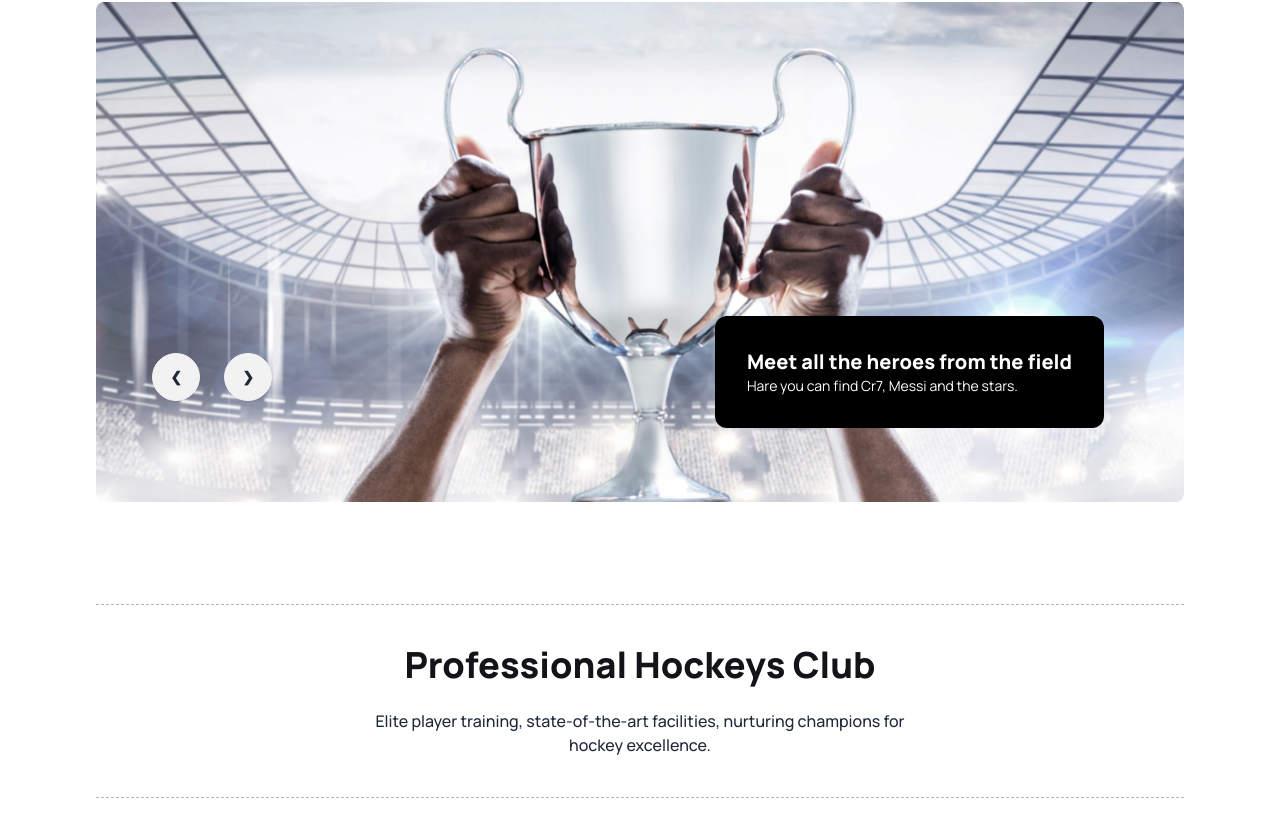
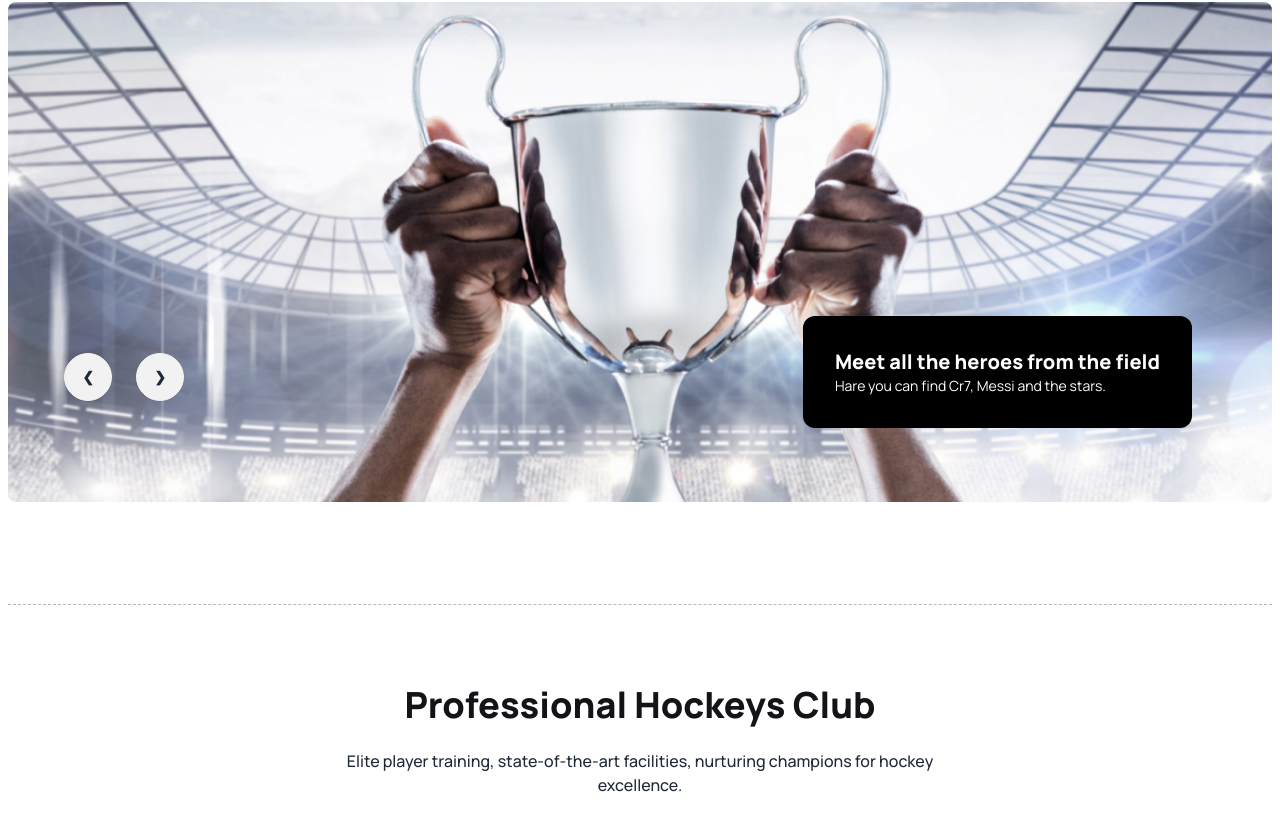
Before and after one commit to Biplob-1/programming-hero-B9A3-tailwind, a plain HTML site: page index.html in a window 1280 px wide. Shown: the part 98-933 px from the top of the page. Drawn offline with nearby package versions, Linux system fonts and the light colour scheme.

Commit message:
padding change for arge devices

```diff
--- a/index.html
+++ b/index.html
@@ -63,7 +63,7 @@
   </head>
   <body class="custom-fonts">
     <!-- header section -->
-    <header class="container mx-auto my-8 px-8 lg:px-24">
+    <header class="container mx-auto my-8 px-8 lg:px-2">
       <!-- navbar -->
       <nav>
         <div class="navbar bg-base-100">
@@ -155,13 +155,13 @@
       </div>
     </header>
     <!-- main section -->
-    <main class="container mx-auto my-8 px-8 lg:px-24">
+    <main class="container mx-auto my-8 px-8 lg:px-2">
       <!-- Progress section -->
       <section class="my-24">
         <div
           class="text-center flex flex-col justify-center items-center border-y border-custom-dark-opacity-30 border-dashed"
         >
-          <h3 class="text-2xl lg:text-4xl font-extrabold text-custom-dark pt-10 pb-6">
+          <h3 class="text-2xl lg:text-4xl font-extrabold text-custom-dark pt-20 pb-6">
             Professional Hockeys Club
           </h3>
           <p class="custom-dark-opacity-60 font-medium w-10/12 lg:w-6/12 pb-10">
```
